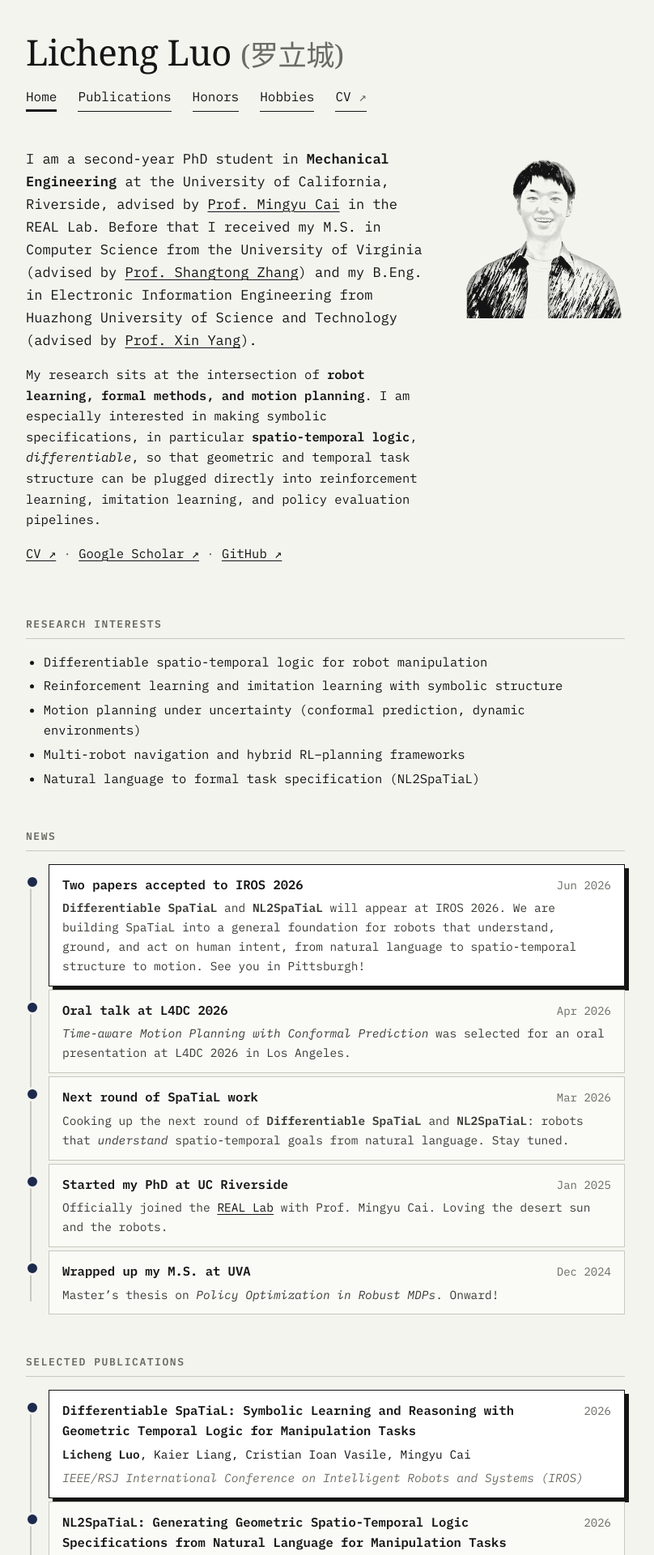
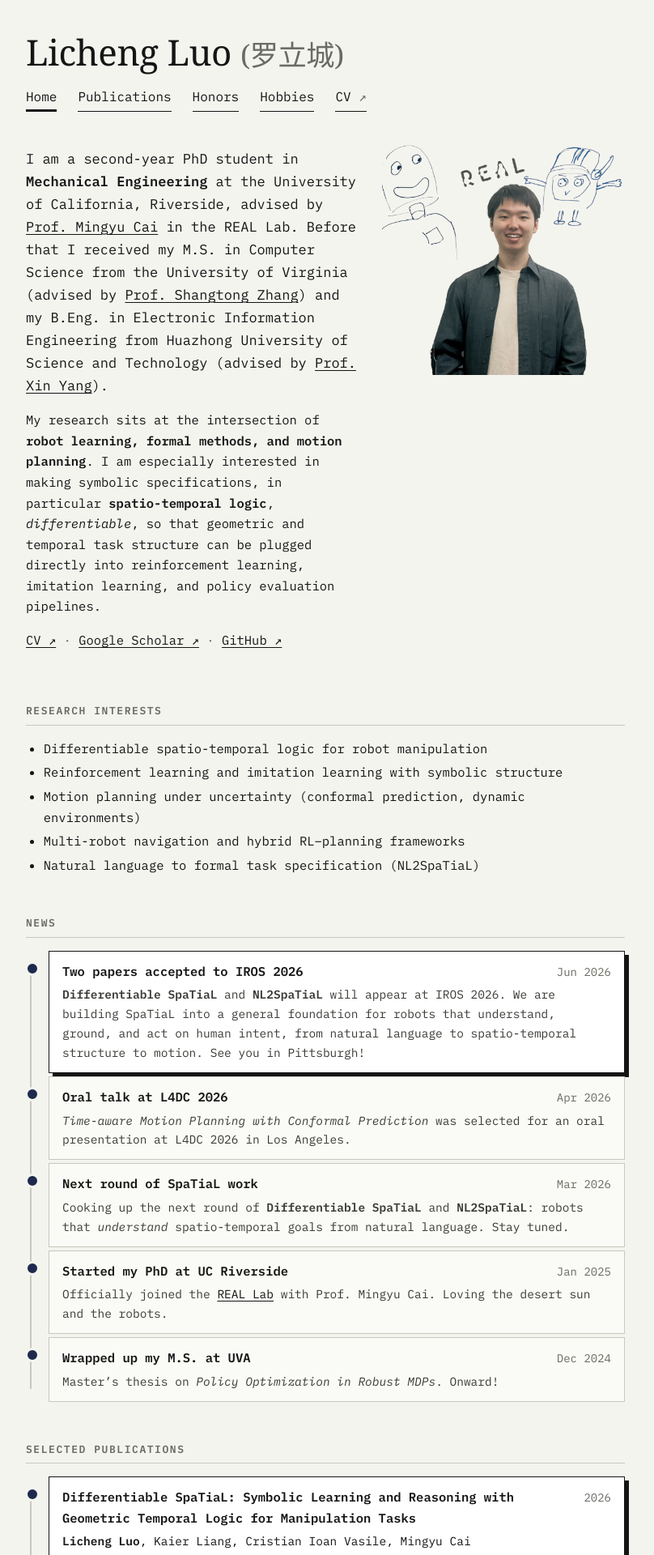
Before and after one commit to plen1lune/plen1lune.github.io, a Jekyll site: the page built from index.md, in a window 1280 px wide. Shown: the top 1920 px of the page at 81% size, without its empty margins (238-1046 px from the left). Built offline with Jekyll 4.4.1, drawn with Linux system fonts in a browser that asks for light colours; some web fonts are replaced.

Commit message:
Use cut-out whiteboard photo as the homepage portrait
Replace the generated ink sketch with the original photo cut out onto a
transparent background, keeping the two whiteboard robot doodles and the
REAL lettering. Widen the intro image column to fit it.

Co-Authored-By: Claude Fable 5.1 <noreply@anthropic.com>
Claude-Session: https://claude.ai/code/session_01Eatzbg6TZrfsAf8E21EAwq

```diff
--- a/assets/css/main.css
+++ b/assets/css/main.css
@@ -83,10 +83,10 @@ code { font-family: inherit; background: #e9e9e2; padding: 0 .3em; }
 .lead { font-size: 17px; }
 .sub { color: var(--muted); }
 
-/* intro with cut-out sketch avatar */
-.intro { display: flex; gap: 36px; align-items: flex-start; margin-bottom: 1rem; }
+/* intro with cut-out photo */
+.intro { display: flex; gap: 32px; align-items: flex-start; margin-bottom: 1rem; }
 .intro-text { flex: 1 1 auto; min-width: 0; }
-.avatar { flex: 0 0 200px; width: 200px; margin-top: 4px; }
+.avatar { flex: 0 0 300px; width: 300px; margin-top: -6px; }
 .avatar img { display: block; width: 100%; height: auto; }
 
 /* ---------- timeline ---------- */
@@ -140,7 +140,7 @@ code { font-family: inherit; background: #e9e9e2; padding: 0 .3em; }
   .site-title { font-size: 34px; }
   .site-nav { gap: 4px 18px; margin-bottom: 32px; font-size: 15px; }
   .intro { flex-direction: column-reverse; gap: 12px; }
-  .avatar { flex-basis: auto; width: 150px; }
+  .avatar { flex-basis: auto; width: 240px; }
   .card-head { flex-direction: column; gap: 2px; }
   .kv li { grid-template-columns: 1fr; gap: 0; }
   .timeline { padding-left: 22px; }
--- a/index.md
+++ b/index.md
@@ -15,7 +15,7 @@ My research sits at the intersection of **robot learning, formal methods, and mo
 {: .sub}
 
 </div>
-<div class="avatar"><img src="/images/licheng-sketch.png" alt="Ink sketch portrait of Licheng Luo" width="720" height="747"></div>
+<div class="avatar"><img src="/images/licheng-cutout.png" alt="Licheng Luo in front of a whiteboard with two robot doodles and the word REAL" width="1000" height="957"></div>
 </div>
 
 ## Research interests
```
Also changed, not shown: images/licheng-cutout.png (added), images/licheng-sketch.png (deleted).
